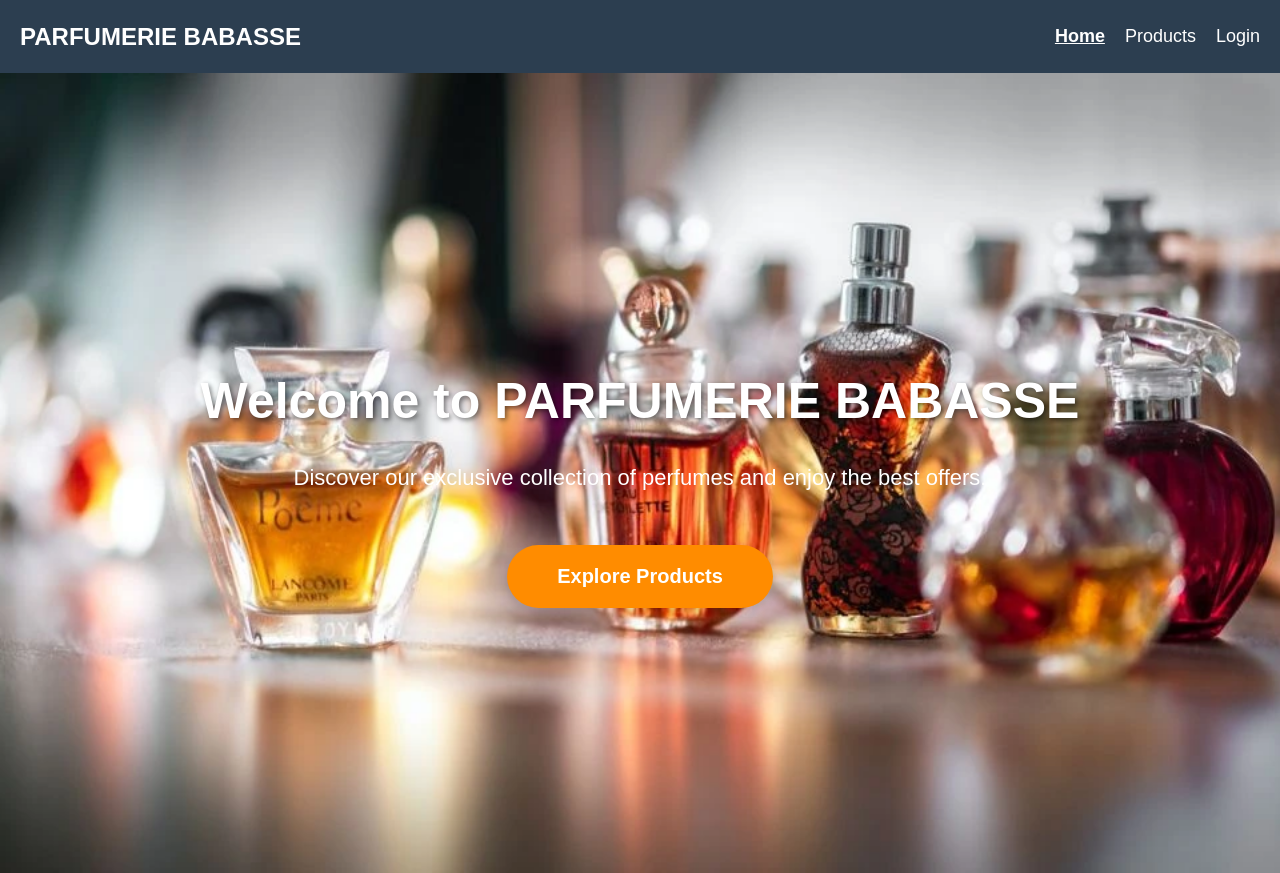
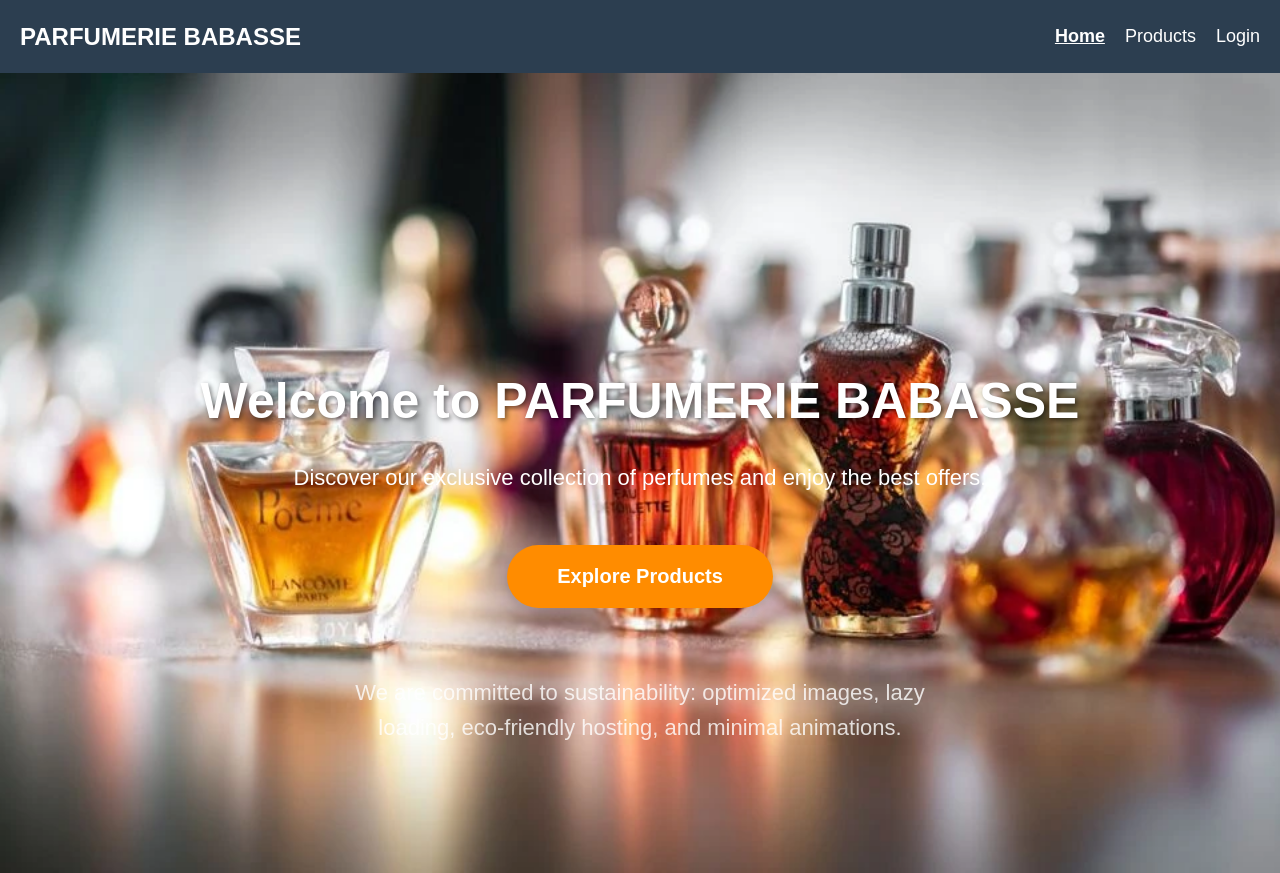
Before and after one commit to nathp94/PROJET_Green_it, a Vue app in the folder proj/: page / in a window 1280 px wide. Built offline with nearby package versions, Linux system fonts and the light colour scheme.

Commit message:
Update Home.vue

```diff
--- a/proj/src/components/Home.vue
+++ b/proj/src/components/Home.vue
@@ -6,6 +6,10 @@
       <router-link to="/products">
         <button class="explore-btn">Explore Products</button>
       </router-link>
+      <!-- Texte brut sur les mesures écologiques -->
+      <p class="eco-info">
+      We are committed to sustainability: optimized images, lazy loading, eco-friendly hosting, and minimal animations.
+      </p>
     </div>
   </div>
 </template>
@@ -80,4 +84,16 @@ export default {
     font-size: 18px;
   }
 }
+
+.eco-info {
+  position: absolute;
+  bottom: 5px;
+  left: 50%;
+  transform: translateX(-50%);
+  font-size: 10px;
+  color: #fff;
+  opacity: 0.8;
+  text-align: center;
+}
+
 </style>
```
